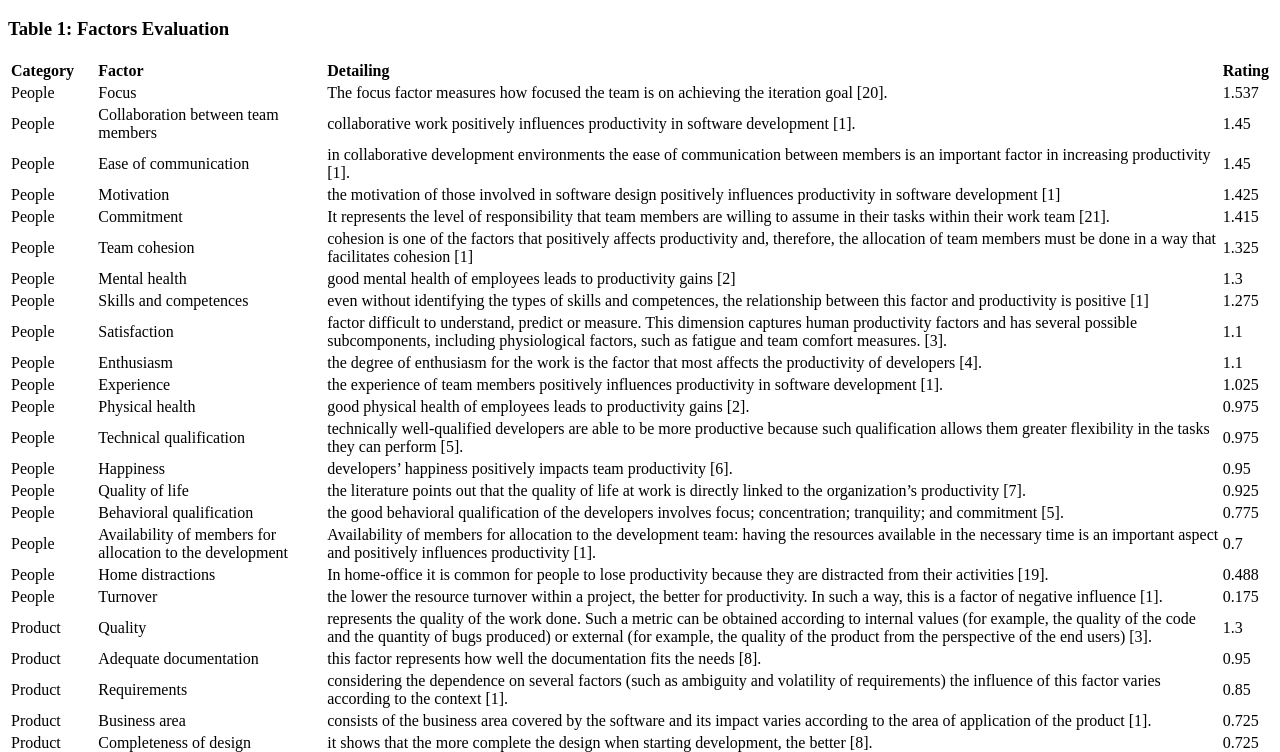
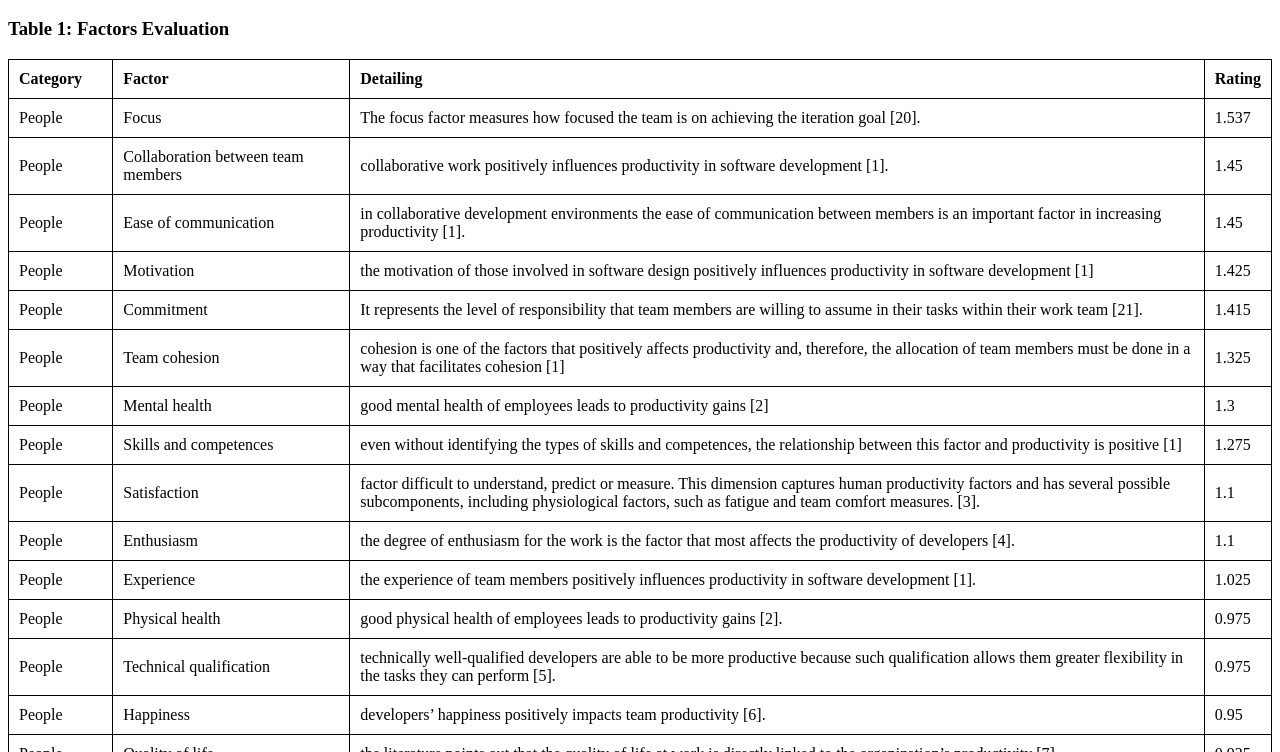
Before and after one commit to jhemesonmotta/readme-tabela-SBES, a plain HTML site: page index.html in a window 1280 px wide. Shown: the part 48-800 px from the top of the page. Drawn offline with Linux system fonts and the light colour scheme.

Commit message:
add html

```diff
--- a/index.html
+++ b/index.html
@@ -1,3 +1,18 @@
+<html>
+    <head>
+        <title>Factors Evaluation</title>
+        <style>
+            table,
+            th,
+            td {
+              padding: 10px;
+              border: 1px solid black;
+              border-collapse: collapse;
+            }
+          </style>
+    </head>
+    <body>
+
         <h1 id="factors-evaluation">Factors Evaluation</h1>
         <h3 id="table-1-factors-evaluation">Table 1: Factors Evaluation</h3>
         <table>
@@ -486,3 +501,7 @@
         <p>[21] Liliana Machuca-Villegas, Gloria Piedad Gasca-Hurtado, Solbey Morillo Puente, and Luz Marcela Restrepo Tamayo. 2021. An Instrument for Measuring Perception about Social and Human Factors that Influence Software Development Productivity. JUCS - Journal of Universal Computer Science 27, 2 (2021), 111–134. https://doi.org/10.3897/jucs.65102 arXiv:https://doi.org/10.3897/jucs.65102</p>
         <p>[22] Wladmir Araujo Chapetta and Guilherme Horta Travassos. 2020. Towards an evidence-based theoretical framework on factors influencing the software development productivity. Empir. Softw. Eng. 25, 5 (2020), 3501–3543. https: //doi.org/10.1007/s10664-020-09844-5</p>
         <p>[23] Zhifang Liao, Yiqi Zhao, Shengzong Liu, Yan Zhang, Limin Liu, and Jun Long. 2021. The Measurement of the Software Ecosystem’s Productivity with GitHub. Computer Systems Science and Engineering 36, 1 (2021), 239–258. https://doi.org/ 10.32604/csse.2021.014144</p>
+
+
+    </body>
+</html>
```
Lines whose indentation alone changed are shown as unchanged.
